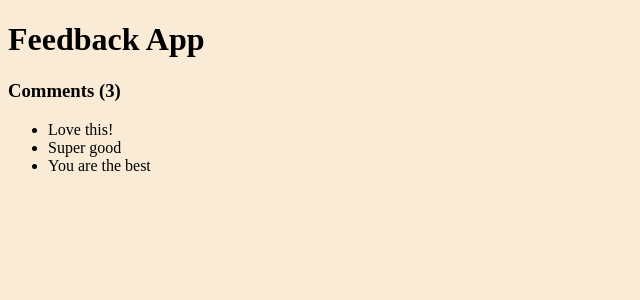
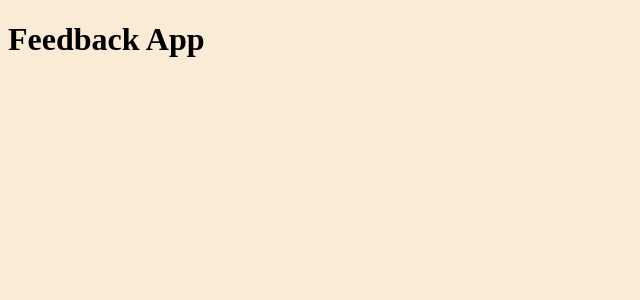
Before and after one commit to nameelza/feedback-app, a React (Create React App) app: page / in a window 1280 px wide. Shown: the top 300 px of the page, without its empty margins (0-640 px from the left). Built offline with nearby package versions, Linux system fonts and the light colour scheme.

Commit message:
Update App.js

```diff
--- a/src/App.js
+++ b/src/App.js
@@ -1,18 +1,7 @@
 function App() {
-  const comments = [
-    { id: 1, text: "Love this!" },
-    { id: 2, text: "Super good" },
-    { id: 3, text: "You are the best" },
-  ];
   return (
     <div className="container">
       <h1>Feedback App</h1>
-      <h3>Comments ({comments.length})</h3>
-      <ul>
-        {comments.map((comment) => (
-          <li key={comment.id}>{comment.text}</li>
-        ))}
-      </ul>
     </div>
   );
 }
```
